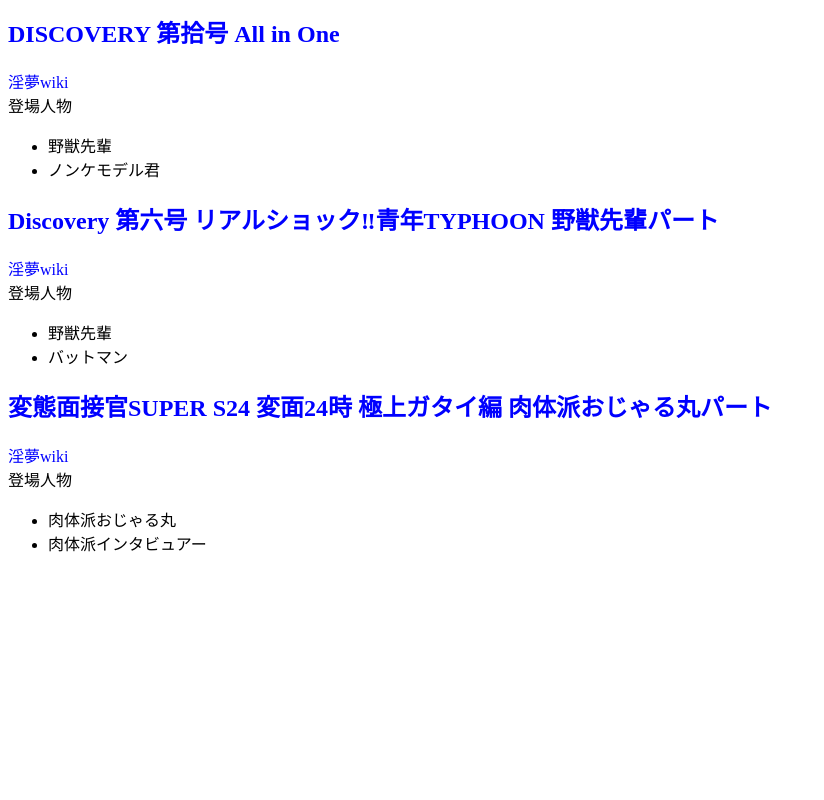
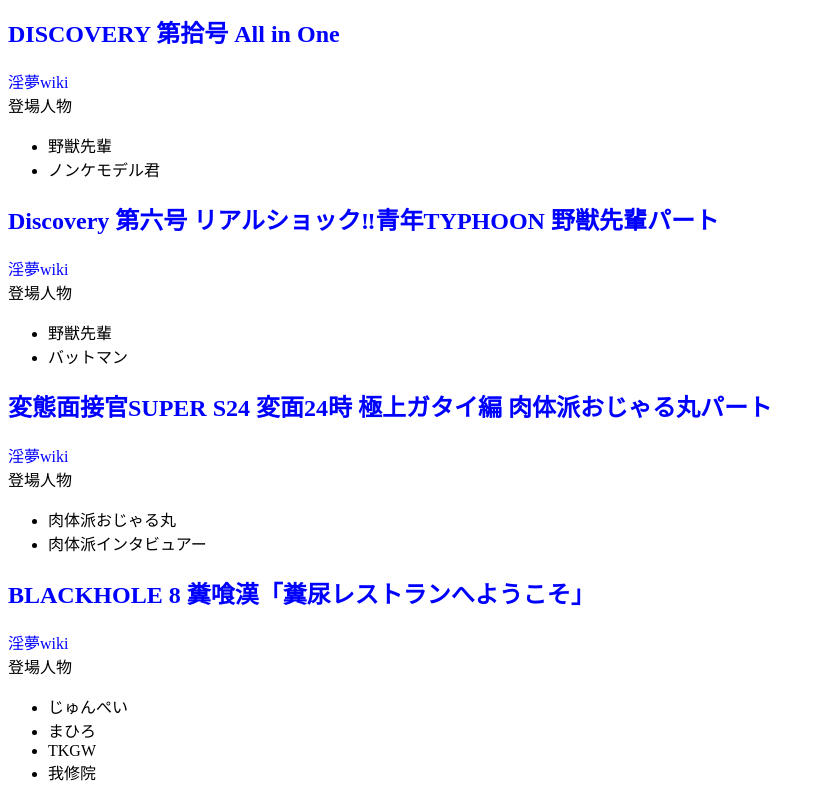
Before and after one commit to nuhunune2/InmLink, a plain HTML site: page index.html in a window 1280 px wide. Shown: the part 4938-5738 px from the top of the page, without its empty margins (0-824 px from the left). Before the commit the page ends 5509 px from the top, so only its background shows below. Drawn offline with Linux system fonts and the light colour scheme.

Commit message:
糞尿レストランを追加

```diff
--- a/index.html
+++ b/index.html
@@ -276,6 +276,17 @@
         <li>肉体派インタビュアー</li>
       </ul>
     </p>
+    <p>
+      <h2><a href="https://ero-video.net/movie/?mcd=jSvEGqXbkIm3GKUD">BLACKHOLE 8 糞喰漢「糞尿レストランへようこそ」</a></h2>
+      <a href="https://wiki.yjsnpi.nu/BLACKHOLE_8_%E7%B3%9E%E5%96%B0%E6%BC%A2#.E3.80.8E.E7.B3.9E.E5.B0.BF.E3.83.AC.E3.82.B9.E3.83.88.E3.83.A9.E3.83.B3.E3.81.B8.E3.82.88.E3.81.86.E3.81.93.E3.81.9D.E3.80.8F">淫夢wiki</a><br>
+      登場人物
+      <ul>
+        <li>じゅんぺい</li>
+        <li>まひろ</li>
+        <li>TKGW</li>
+        <li>我修院</li>
+      </ul>
+    </p>
   </body>
 </html>
 <!--
```
